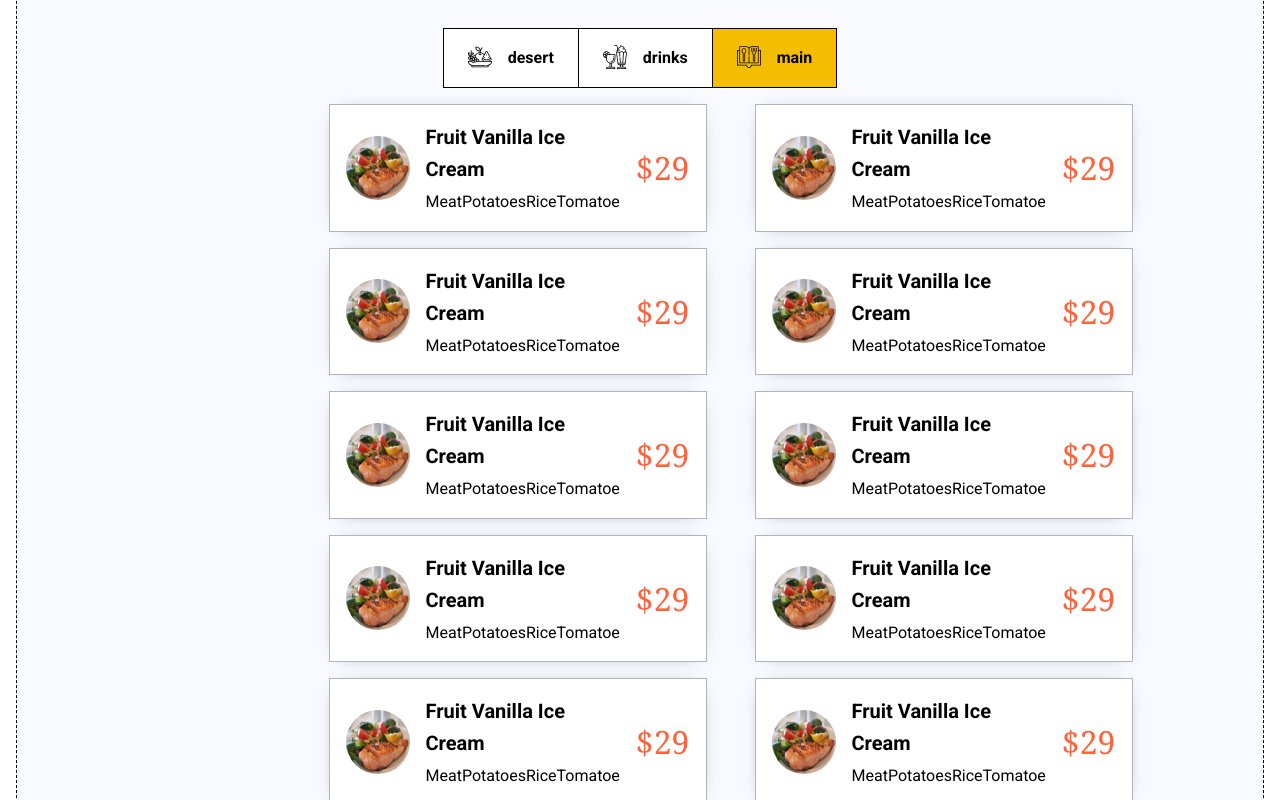
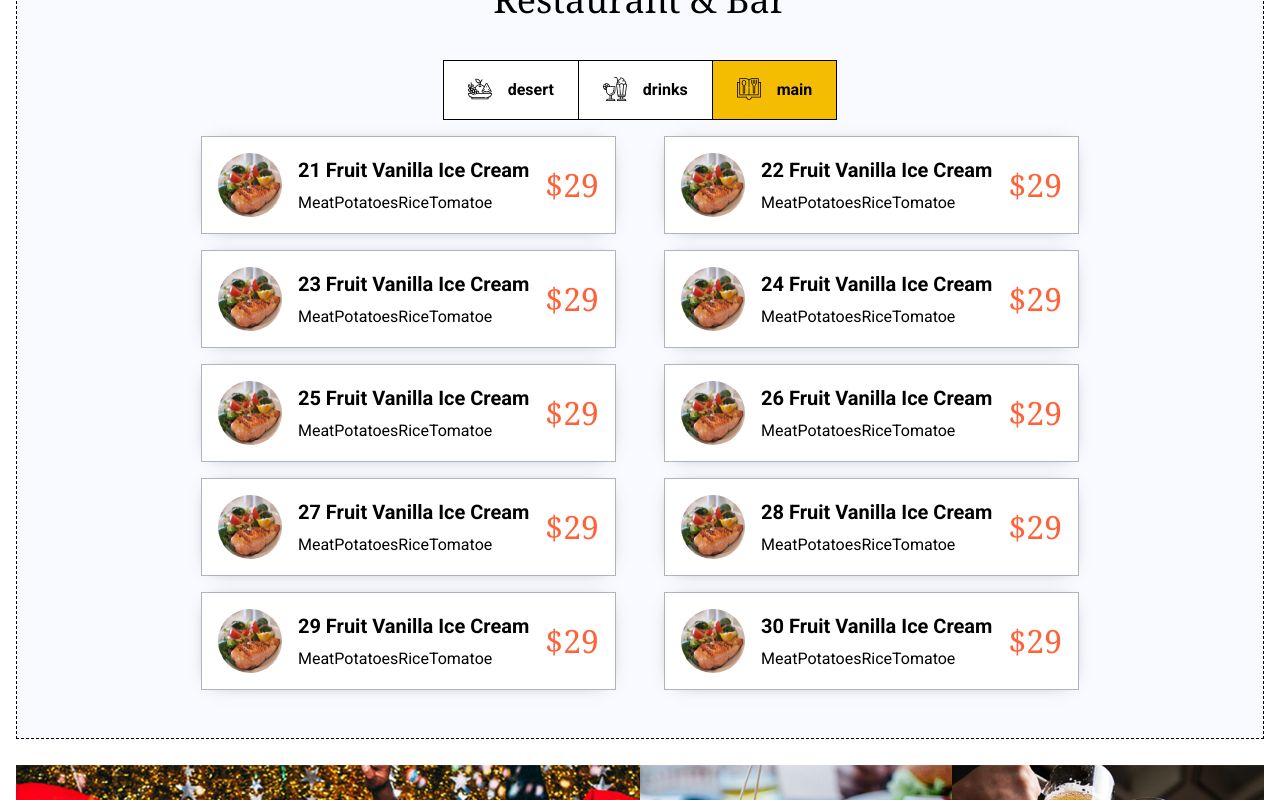
Before and after one commit to SachinKodagoda/MyNewBlog, a Next.js app: page / in a window 1280 px wide. Shown: the part 2660-3460 px from the top of the page. Built offline with nearby package versions, Linux system fonts and the light colour scheme; a web font is replaced by a local one.

Commit message:
clean ups

```diff
--- a/src/common/data/foodMenu.json
+++ b/src/common/data/foodMenu.json
@@ -16,7 +16,160 @@
             "valueWithCurrency": "29LKR"
           }
         },
-        "title": "Fruit Vanilla Ice Cream"
+        "title": "1 Fruit Vanilla Ice Cream"
+      },
+      {
+        "image": "/images/home/food_item.jpg",
+        "ingredients": ["Meat", "Potatoes", "Rice", "Tomatoe"],
+        "price": {
+          "en": {
+            "currency": "$",
+            "value": 29,
+            "valueWithCurrency": "$29"
+          },
+          "sl": {
+            "currency": "LKR",
+            "value": 29,
+            "valueWithCurrency": "29LKR"
+          }
+        },
+        "title": "2 Fruit Vanilla Ice Cream"
+      },
+      {
+        "image": "/images/home/food_item.jpg",
+        "ingredients": ["Meat", "Potatoes", "Rice", "Tomatoe"],
+        "price": {
+          "en": {
+            "currency": "$",
+            "value": 29,
+            "valueWithCurrency": "$29"
+          },
+          "sl": {
+            "currency": "LKR",
+            "value": 29,
+            "valueWithCurrency": "29LKR"
+          }
+        },
+        "title": "3 Fruit Vanilla Ice Cream"
+      },
+      {
+        "image": "/images/home/food_item.jpg",
+        "ingredients": ["Meat", "Potatoes", "Rice", "Tomatoe"],
+        "price": {
+          "en": {
+            "currency": "$",
+            "value": 29,
+            "valueWithCurrency": "$29"
+          },
+          "sl": {
+            "currency": "LKR",
+            "value": 29,
+            "valueWithCurrency": "29LKR"
+          }
+        },
+        "title": "4 Fruit Vanilla Ice Cream"
+      },
+      {
+        "image": "/images/home/food_item.jpg",
+        "ingredients": ["Meat", "Potatoes", "Rice", "Tomatoe"],
+        "price": {
+          "en": {
+            "currency": "$",
+            "value": 29,
+            "valueWithCurrency": "$29"
+          },
+          "sl": {
+            "currency": "LKR",
+            "value": 29,
+            "valueWithCurrency": "29LKR"
+          }
+        },
+        "title": "5 Fruit Vanilla Ice Cream"
+      },
+      {
+        "image": "/images/home/food_item.jpg",
+        "ingredients": ["Meat", "Potatoes", "Rice", "Tomatoe"],
+        "price": {
+          "en": {
+            "currency": "$",
+            "value": 29,
+            "valueWithCurrency": "$29"
+          },
+          "sl": {
+            "currency": "LKR",
+            "value": 29,
+            "valueWithCurrency": "29LKR"
+          }
+        },
+        "title": "6 Fruit Vanilla Ice Cream"
+      },
+      {
+        "image": "/images/home/food_item.jpg",
+        "ingredients": ["Meat", "Potatoes", "Rice", "Tomatoe"],
+        "price": {
+          "en": {
+            "currency": "$",
+            "value": 29,
+            "valueWithCurrency": "$29"
+          },
+          "sl": {
+            "currency": "LKR",
+            "value": 29,
+            "valueWithCurrency": "29LKR"
+          }
+        },
+        "title": "7 Fruit Vanilla Ice Cream"
+      },
+      {
+        "image": "/images/home/food_item.jpg",
+        "ingredients": ["Meat", "Potatoes", "Rice", "Tomatoe"],
+        "price": {
+          "en": {
+            "currency": "$",
+            "value": 29,
+            "valueWithCurrency": "$29"
+          },
+          "sl": {
+            "currency": "LKR",
+            "value": 29,
+            "valueWithCurrency": "29LKR"
+          }
+        },
+        "title": "8 Fruit Vanilla Ice Cream"
+      },
+      {
+        "image": "/images/home/food_item.jpg",
+        "ingredients": ["Meat", "Potatoes", "Rice", "Tomatoe"],
+        "price": {
+          "en": {
+            "currency": "$",
+            "value": 29,
+            "valueWithCurrency": "$29"
+          },
+          "sl": {
+            "currency": "LKR",
+            "value": 29,
+            "valueWithCurrency": "29LKR"
+          }
+        },
+        "title": "9 Fruit Vanilla Ice Cream"
+      },
+      {
+        "image": "/images/home/food_item.jpg",
+        "ingredients": ["Meat", "Potatoes", "Rice", "Tomatoe"],
+        "price": {
+          "en": {
+            "currency": "$",
+            "value": 29,
+            "valueWithCurrency": "$29"
+          },
+          "sl": {
+            "currency": "LKR",
+            "value": 29,
+            "valueWithCurrency": "29LKR"
+          }
+        },
+        "title": "10 Fruit Vanilla Ice Cream"
       }
     ],
     "drinks": [
@@ -35,7 +188,160 @@
             "valueWithCurrency": "29LKR"
           }
         },
-        "title": "Fruit Vanilla Ice Cream"
+        "title": "11 Fruit Vanilla Ice Cream"
+      },
+      {
+        "image": "/images/home/food_item.jpg",
+        "ingredients": ["Meat", "Potatoes", "Rice", "Tomatoe"],
+        "price": {
+          "en": {
+            "currency": "$",
+            "value": 29,
+            "valueWithCurrency": "$29"
+          },
+          "sl": {
+            "currency": "LKR",
+            "value": 29,
+            "valueWithCurrency": "29LKR"
+          }
+        },
+        "title": "12 Fruit Vanilla Ice Cream"
+      },
+      {
+        "image": "/images/home/food_item.jpg",
+        "ingredients": ["Meat", "Potatoes", "Rice", "Tomatoe"],
+        "price": {
+          "en": {
+            "currency": "$",
+            "value": 29,
+            "valueWithCurrency": "$29"
+          },
+          "sl": {
+            "currency": "LKR",
+            "value": 29,
+            "valueWithCurrency": "29LKR"
+          }
+        },
+        "title": "13 Fruit Vanilla Ice Cream"
+      },
+      {
+        "image": "/images/home/food_item.jpg",
+        "ingredients": ["Meat", "Potatoes", "Rice", "Tomatoe"],
+        "price": {
+          "en": {
+            "currency": "$",
+            "value": 29,
+            "valueWithCurrency": "$29"
+          },
+          "sl": {
+            "currency": "LKR",
+            "value": 29,
+            "valueWithCurrency": "29LKR"
+          }
+        },
+        "title": "14 Fruit Vanilla Ice Cream"
+      },
+      {
+        "image": "/images/home/food_item.jpg",
+        "ingredients": ["Meat", "Potatoes", "Rice", "Tomatoe"],
+        "price": {
+          "en": {
+            "currency": "$",
+            "value": 29,
+            "valueWithCurrency": "$29"
+          },
+          "sl": {
+            "currency": "LKR",
+            "value": 29,
+            "valueWithCurrency": "29LKR"
+          }
+        },
+        "title": "15 Fruit Vanilla Ice Cream"
+      },
+      {
+        "image": "/images/home/food_item.jpg",
+        "ingredients": ["Meat", "Potatoes", "Rice", "Tomatoe"],
+        "price": {
+          "en": {
+            "currency": "$",
+            "value": 29,
+            "valueWithCurrency": "$29"
+          },
+          "sl": {
+            "currency": "LKR",
+            "value": 29,
+            "valueWithCurrency": "29LKR"
+          }
+        },
+        "title": "16 Fruit Vanilla Ice Cream"
+      },
+      {
+        "image": "/images/home/food_item.jpg",
+        "ingredients": ["Meat", "Potatoes", "Rice", "Tomatoe"],
+        "price": {
+          "en": {
+            "currency": "$",
+            "value": 29,
+            "valueWithCurrency": "$29"
+          },
+          "sl": {
+            "currency": "LKR",
+            "value": 29,
+            "valueWithCurrency": "29LKR"
+          }
+        },
+        "title": "17 Fruit Vanilla Ice Cream"
+      },
+      {
+        "image": "/images/home/food_item.jpg",
+        "ingredients": ["Meat", "Potatoes", "Rice", "Tomatoe"],
+        "price": {
+          "en": {
+            "currency": "$",
+            "value": 29,
+            "valueWithCurrency": "$29"
+          },
+          "sl": {
+            "currency": "LKR",
+            "value": 29,
+            "valueWithCurrency": "29LKR"
+          }
+        },
+        "title": "18 Fruit Vanilla Ice Cream"
+      },
+      {
+        "image": "/images/home/food_item.jpg",
+        "ingredients": ["Meat", "Potatoes", "Rice", "Tomatoe"],
+        "price": {
+          "en": {
+            "currency": "$",
+            "value": 29,
+            "valueWithCurrency": "$29"
+          },
+          "sl": {
+            "currency": "LKR",
+            "value": 29,
+            "valueWithCurrency": "29LKR"
+          }
+        },
+        "title": "19 Fruit Vanilla Ice Cream"
+      },
+      {
+        "image": "/images/home/food_item.jpg",
+        "ingredients": ["Meat", "Potatoes", "Rice", "Tomatoe"],
+        "price": {
+          "en": {
+            "currency": "$",
+            "value": 29,
+            "valueWithCurrency": "$29"
+          },
+          "sl": {
+            "currency": "LKR",
+            "value": 29,
+            "valueWithCurrency": "29LKR"
+          }
+        },
+        "title": "20 Fruit Vanilla Ice Cream"
       }
     ],
     "main": [
@@ -54,7 +360,7 @@
             "valueWithCurrency": "29LKR"
           }
         },
-        "title": "Fruit Vanilla Ice Cream"
+        "title": "21 Fruit Vanilla Ice Cream"
       },
       {
         "image": "/images/home/food_item.jpg",
@@ -71,7 +377,7 @@
             "valueWithCurrency": "29LKR"
           }
         },
-        "title": "Fruit Vanilla Ice Cream"
+        "title": "22 Fruit Vanilla Ice Cream"
       },
       {
         "image": "/images/home/food_item.jpg",
@@ -88,7 +394,7 @@
             "valueWithCurrency": "29LKR"
           }
         },
-        "title": "Fruit Vanilla Ice Cream"
+        "title": "23 Fruit Vanilla Ice Cream"
       },
       {
         "image": "/images/home/food_item.jpg",
@@ -105,7 +411,7 @@
             "valueWithCurrency": "29LKR"
           }
         },
-        "title": "Fruit Vanilla Ice Cream"
+        "title": "24 Fruit Vanilla Ice Cream"
       },
       {
         "image": "/images/home/food_item.jpg",
@@ -122,7 +428,7 @@
             "valueWithCurrency": "29LKR"
           }
         },
-        "title": "Fruit Vanilla Ice Cream"
+        "title": "25 Fruit Vanilla Ice Cream"
       },
       {
         "image": "/images/home/food_item.jpg",
@@ -139,7 +445,7 @@
             "valueWithCurrency": "29LKR"
           }
         },
-        "title": "Fruit Vanilla Ice Cream"
+        "title": "26 Fruit Vanilla Ice Cream"
       },
       {
         "image": "/images/home/food_item.jpg",
@@ -156,7 +462,7 @@
             "valueWithCurrency": "29LKR"
           }
         },
-        "title": "Fruit Vanilla Ice Cream"
+        "title": "27 Fruit Vanilla Ice Cream"
       },
       {
         "image": "/images/home/food_item.jpg",
@@ -173,7 +479,7 @@
             "valueWithCurrency": "29LKR"
           }
         },
-        "title": "Fruit Vanilla Ice Cream"
+        "title": "28 Fruit Vanilla Ice Cream"
       },
       {
         "image": "/images/home/food_item.jpg",
@@ -190,7 +496,7 @@
             "valueWithCurrency": "29LKR"
           }
         },
-        "title": "Fruit Vanilla Ice Cream"
+        "title": "29 Fruit Vanilla Ice Cream"
       },
       {
         "image": "/images/home/food_item.jpg",
@@ -207,7 +513,7 @@
             "valueWithCurrency": "29LKR"
           }
         },
-        "title": "Fruit Vanilla Ice Cream"
+        "title": "30 Fruit Vanilla Ice Cream"
       }
     ]
   },
--- a/src/common/ui/layouts/Home/Food.tsx
+++ b/src/common/ui/layouts/Home/Food.tsx
@@ -23,23 +23,25 @@ function Food(): JSX.Element {
     <Container>
       <ScrollRef name='Restaurant' />
       <InnerContainer>
-        <Topic title='OUR MENU' subTitle='Restaurant & Bar' />
+        <Topic title='Our Menu' subTitle='Restaurant & Bar' />
         <Body>
           <TopicCover>
-            {titleListData.map(item => (
+            {titleListData.map((item, i) => (
               <TopicItem
                 onClick={() => {
                   setSelectedMenuItem(item);
+                  setSelectedMenuData(menuListData[item.title]);
                 }}
-                isSelected={item.title === selectedMenuItem?.title}>
+                isSelected={item.title === selectedMenuItem?.title}
+                key={`titles-${i + 1}`}>
                 <TopicMenuImg src={item.image} alt='title icon' />
                 <TopicTitle>{item.title}</TopicTitle>
               </TopicItem>
             ))}
           </TopicCover>
           <ItemCover>
-            {selectedMenuData.map(item => (
-              <FoodItem>
+            {selectedMenuData.map((item, i) => (
+              <FoodItem key={`food-${i + 1}`}>
                 <ItemLeftImg src={item.image} alt='food icon' />
                 <ItemMiddle>
                   <ItemTitle>{item.title}</ItemTitle>
@@ -69,9 +71,9 @@ const InnerContainer = styled.div`
   display: flex;
   flex-direction: column;
   gap: ${sizes.xl.px};
-  @media only screen and (min-width: 992px) {
+  @media ${devices.minDesktopSM} {
     border: ${borders.turnery};
-    padding: ${sizes.md.px} 0;
+    padding: ${sizes.xxl.px} ${sizes.md.px};
   }
 `;
 
@@ -121,18 +123,17 @@ const TopicMenuImg = styled.img`
 const ItemCover = styled.div`
   height: auto;
   display: grid;
-  grid-template-columns: 1fr 1fr;
+  grid-template-columns: 1fr;
   justify-content: space-around;
   gap: ${sizes.md.px} ${sizes.xxl.px};
-  width: 100%;
   margin: 0 auto;
   @media ${devices.minDesktopSM} {
-    width: 50%;
+    grid-template-columns: 1fr 1fr;
   }
 `;
 
 const MiddleSubContent = styled.div`
-  color: #000;
+  color: ${colors.black};
   transition: color ${sizes.md.ani} ease;
 `;
 
@@ -157,10 +158,10 @@ const FoodItem = styled.div`
   word-wrap: break-word;
   user-select: none;
   &:hover {
-    background-color: #ff6239;
-    border-color: #000;
+    background-color: ${colors.themeRed};
+    border-color: ${colors.black};
     ${MiddleSubContent},${ItemRight} {
-      color: #fff;
+      color: ${colors.white};
     }
   }
 `;
@@ -174,7 +175,7 @@ const ItemLeftImg = styled.img`
 const ItemMiddle = styled.div`
   display: flex;
   flex-direction: column;
-  gap: 4px;
+  gap: ${sizes.xs.px};
 `;
 
 const ItemTitle = styled.div`
--- a/src/common/ui/layouts/Home/Topic.tsx
+++ b/src/common/ui/layouts/Home/Topic.tsx
@@ -26,6 +26,7 @@ const Head = styled.div`
   color: ${colors.transparent_black5};
   text-align: center;
   font-size: ${sizes.xl.f};
+  text-transform: uppercase;
 `;
 
 const SubHead = styled.div`
```
